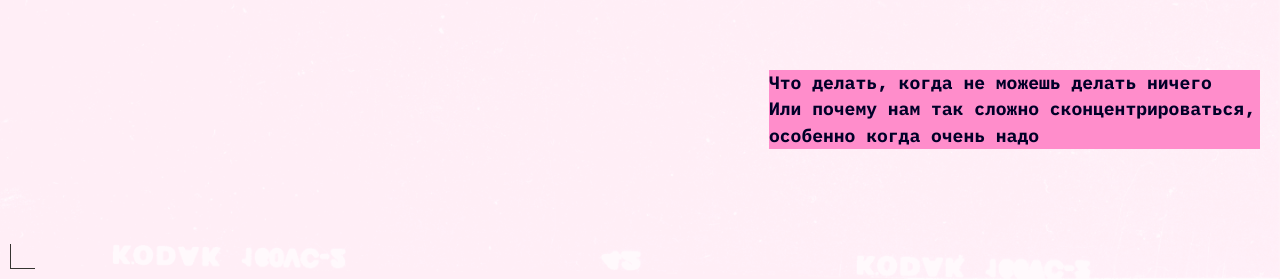
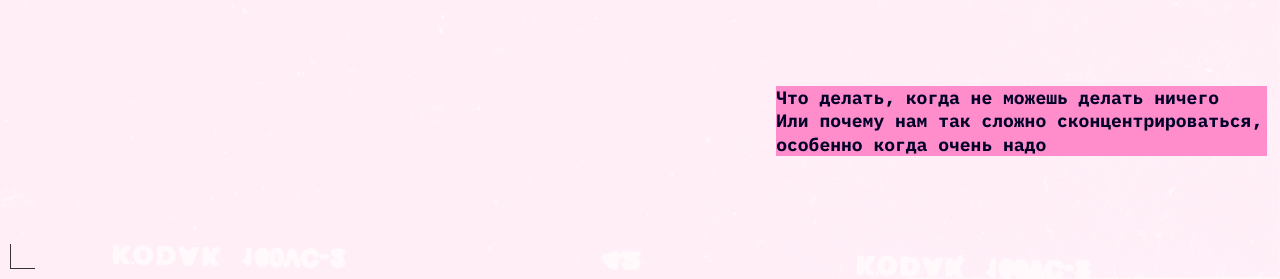
Before and after one commit to Milaize/slozhno-sosredotochitsya, a plain HTML site: page index.html in a window 1280 px wide. Shown: the part 521-800 px from the top of the page. Drawn offline with Linux system fonts and the light colour scheme.

Commit message:
version_1

```diff
--- a/styles/globals.css
+++ b/styles/globals.css
@@ -40,7 +40,6 @@ a {
   line-height: inherit;
 }
 
-
 img {
   max-inline-size: 100%;
   block-size: auto;
--- a/styles/style.css
+++ b/styles/style.css
@@ -2,7 +2,7 @@
   color: var(--text-color);
   font-family: var(--main-font, sans-serif);
   font-size: 18px;
-  line-height: 1.46em;
+  line-height: 23.4px;
   background-color: var(--bg-color);
   background-image: var(--bg-image);
   background-repeat: no-repeat;
@@ -22,7 +22,8 @@
   grid-template-rows: min-content 1fr auto;
   align-items: center;
   height: 100vh;
-  padding: clamp(10px, 50%, 20px);
+  min-height: 668px;
+  padding: clamp(10px, 1vw, 20px);
 }
 
 .decorated-zone::before,
@@ -112,15 +113,15 @@
   font-weight: 700;
   font-size: clamp(7.25rem, 7.0115rem + 1.0178vw, 7.5rem);
   line-height: 82.5%;
+  text-shadow: 4px 4px 0 var(--decorated-color);
 }
 
 .header__subtitle {
-  margin-block: 60px;
+  margin-block: 55px;
   color: var(--subtitle-color);
   font-weight: 700;
-  font-size: inherit;
-  line-height: inherit;
   background: var(--decorated-color);
+  background-size: cover;
 }
 
 /* начало блока main */
@@ -204,6 +205,7 @@
   place-items: center;
   height: 100vh;
   padding: clamp(10px, 50%, 20px);
+  text-shadow: 4px 4px 0 var(--decorated-color);
 }
 
 .footer_title {
```
Also changed, not shown: styles/variables.css (line endings or trailing spaces).
